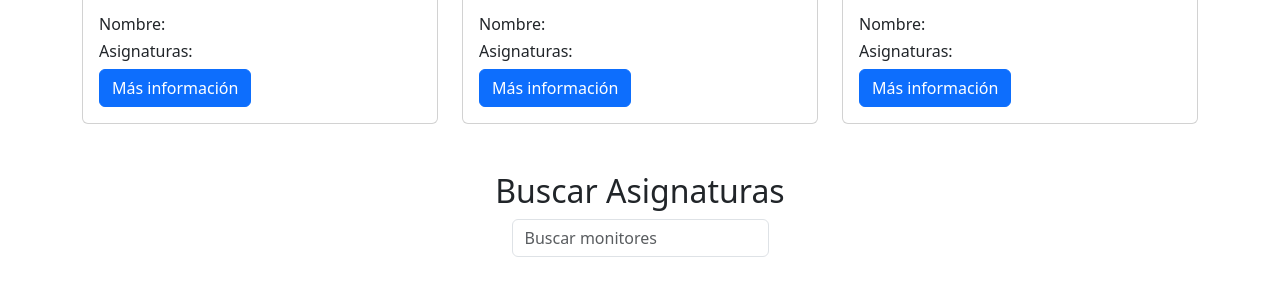
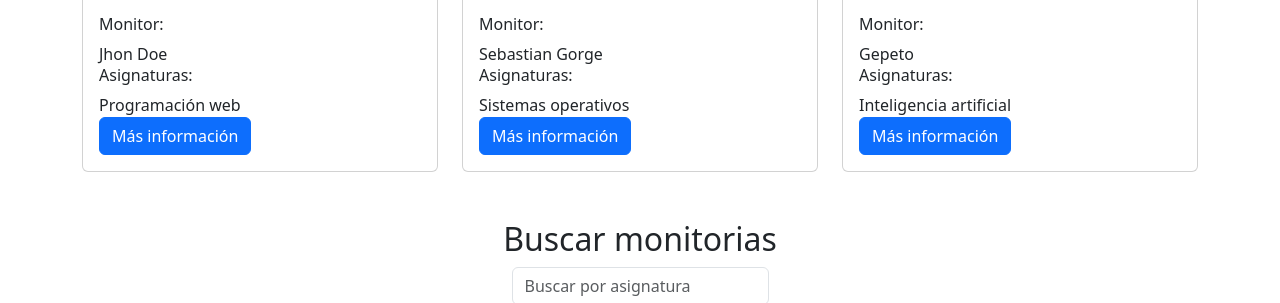
Before and after one commit to 007josecarlos/EasyTutos-V2, a PHP site: page / in a window 1280 px wide. Shown: the part 1475-1778 px from the top of the page. Run offline with PHP 8.4, Linux system fonts and the light colour scheme; some libraries are stand-ins or nearby versions.

Commit message:
añadidas la vista de la informacion del monitor y de la monitoria, se modificaron las cards para que recivieran un vector, cambio la estructura  del index

```diff
--- a/public/css/style.css
+++ b/public/css/style.css
@@ -36,6 +36,7 @@
     border-bottom: solid black 3px;
     display: flex;
     justify-content: space-between;
+    margin-top: 3%;
 }
 
 .twoButtons{
--- a/views/card-asignaturas.php
+++ b/views/card-asignaturas.php
@@ -1,50 +1,30 @@
 <!-- Sección de tarjetas -->
-<div class="container mt-5 mb-5">
+<?php
+// Función para mostrar la lista de monitorias
+function mostrarListaMaterias($monitorias) {
+    echo '<div class="row">';
+    foreach ($monitorias as $monitorias) {
+        echo '<div class="col">
+                <div class="card d-inline-block">
+                  <img src="../public/img/card1.jpeg" class="card-img-top" alt="Monitor 1">
+                  <div class="card-body">
+                    <h6 class="card-title" >Asignatura:</h6>' . $monitorias['asignatura'] .
+                    '<h6 class="card-text">Monitor:</h6>' . $monitorias['monitor'] .
+                  '<br><a href="monitoria.php" class="btn btn-primary">Más información</a>
+                  </div>
+                </div>
+              </div>';
+    }
+    echo '</div>';
+}
 
-  <div class="d-flex flex-column align-items-center">
-    <h2> Buscar Asignaturas</h2>
-    <!-- Barra de búsqueda -->
-    <form class="mb-5">
-      <input class="form-control" type="search" placeholder="Buscar monitores" aria-label="Buscar">
-    </form>
-  </div>
+// Ejemplo de array de monitorias
+$monitorias = array(
+  array('asignatura' => 'Programación web', 'monitor' => 'Jhon Doe'),
+  array('asignatura' => 'Sistemas operativos', 'monitor' => 'Sebastian Gorge'),
+  array('asignatura' => 'Inteligencia artificial', 'monitor' => 'Gepeto')
+);
 
-  <div class="row">
-    <div class="col">
-      <div class="card d-inline-block">
-        <img src="../public/img/card1.jpeg" class="card-img-top" alt="Monitor 1">
-        <div class="card-body">
-          <h6 class="card-title" >Nombre:</h6>
-          <h6 class="card-text">Asignaturas:</h6>
-
-          <a href="ruta/a/mas-informacion" class="btn btn-primary">Más información</a>
-        </div>
-      </div>
-    </div>
-    <!-- Car2 -->
-
-    <div class="col">
-      <div class="card d-inline-block">
-        <img src="../public/img/card1.jpeg" class="card-img-top" alt="Monitor2">
-        <div class="card-body">
-          <h6 class="card-title" >Nombre:</h6>
-          <h6 class="card-text">Asignaturas:</h6>
-          <a href="ruta/a/mas-informacion" class="btn btn-primary">Más información</a>
-        </div>
-      </div>
-    </div>
-
-    <!-- Card 2 -->
-    <div class="col">
-      <div class="card d-inline-block">
-        <img src="../public/img/card1.jpeg" class="card-img-top" alt="Monitor 3">
-        <div class="card-body">
-          <h6 class="card-title" >Nombre:</h6>
-          <h6 class="card-text">Asignaturas:</h6>
-          <a href=".." class="btn btn-primary">Más información</a>
-        </div>
-      </div>
-    </div>
-
-  </div>
-</div>
+// Llama a la función para mostrar la lista de monitorias
+  mostrarListaMaterias($monitorias);
+?>
--- a/views/card.php
+++ b/views/card.php
@@ -1,50 +1,30 @@
 <!-- Sección de tarjetas -->
-<div class="container mt-5 mb-5">
+<?php
+// Función para mostrar la lista de monitores
+function mostrarListaMonitores($monitores) {
+    echo '<div class="row">';
+    foreach ($monitores as $monitores) {
+        echo '<div class="col">
+                <div class="card d-inline-block">
+                  <img src="../public/img/card1.jpeg" class="card-img-top" alt="Monitor 1">
+                  <div class="card-body">
+                    <h6 class="card-title" >Monitor:</h6>' . $monitores['monitor'] .
+                    '<h6 class="card-text">Asignaturas:</h6>' . $monitores['asignatura'] .
+                  '<br><a href="monitor.php" class="btn btn-primary">Más información</a>
+                  </div>
+                </div>
+              </div>';
+    }
+    echo '</div>';
+}
 
-  <div class="d-flex flex-column align-items-center">
-    <h2> Buscar Monitores</h2>
-    <!-- Barra de búsqueda -->
-    <form class="mb-5">
-      <input class="form-control" type="search" placeholder="Buscar monitores" aria-label="Buscar">
-    </form>
-  </div>
+// Ejemplo de array de monitores
+$monitores = array(
+  array('asignatura' => 'Programación web', 'monitor' => 'Jhon Doe'),
+  array('asignatura' => 'Sistemas operativos', 'monitor' => 'Sebastian Gorge'),
+  array('asignatura' => 'Inteligencia artificial', 'monitor' => 'Gepeto')
+);
 
-  <div class="row">
-    <div class="col">
-      <div class="card d-inline-block">
-        <img src="../public/img/card1.jpeg" class="card-img-top" alt="Monitor 1">
-        <div class="card-body">
-          <h6 class="card-title" >Nombre:</h6>
-          <h6 class="card-text">Asignaturas:</h6>
-
-          <a href="ruta/a/mas-informacion" class="btn btn-primary">Más información</a>
-        </div>
-      </div>
-    </div>
-    <!-- Car2 -->
-
-    <div class="col">
-      <div class="card d-inline-block">
-        <img src="../public/img/card1.jpeg" class="card-img-top" alt="Monitor2">
-        <div class="card-body">
-          <h6 class="card-title" >Nombre:</h6>
-          <h6 class="card-text">Asignaturas:</h6>
-          <a href="ruta/a/mas-informacion" class="btn btn-primary">Más información</a>
-        </div>
-      </div>
-    </div>
-
-    <!-- Card 2 -->
-    <div class="col">
-      <div class="card d-inline-block">
-        <img src="../public/img/card1.jpeg" class="card-img-top" alt="Monitor 3">
-        <div class="card-body">
-          <h6 class="card-title" >Nombre:</h6>
-          <h6 class="card-text">Asignaturas:</h6>
-          <a href=".." class="btn btn-primary">Más información</a>
-        </div>
-      </div>
-    </div>
-
-  </div>
-</div>
+// Llama a la función para mostrar la lista de monitores
+  mostrarListaMonitores($monitores);
+?>
--- a/views/index.php
+++ b/views/index.php
@@ -2,6 +2,26 @@
 <?php include 'header.php'; ?>
 <?php include 'nav.php'; ?>
 <?php include 'slider.php'; ?>
-<?php include 'card.php'; ?>
-<?php include 'card-asignaturas.php'; ?>
+<!-- monitores -->
+<div class="container mt-5 mb-5">
+    <div class="d-flex flex-column align-items-center">
+        <h2> Buscar monitores</h2>
+        <!-- Barra de búsqueda -->
+        <form class="mb-5">
+            <input class="form-control" type="search" placeholder="Buscar monitores" aria-label="Buscar">
+        </form>
+    </div>
+    <?php include 'card.php'; ?>
+</div>
+<!-- monitorias -->
+<div class="container mt-5 mb-5">
+    <div class="d-flex flex-column align-items-center">
+        <h2> Buscar monitorias</h2>
+        <!-- Barra de búsqueda -->
+        <form class="mb-5">
+            <input class="form-control" type="search" placeholder="Buscar por asignatura" aria-label="Buscar">
+        </form>
+    </div>
+    <?php include 'card-asignaturas.php'; ?>
+</div>
 <?php include 'footer.php'; ?>
--- a/views/perfilAdmin.php
+++ b/views/perfilAdmin.php
@@ -57,14 +57,11 @@
     <!-- Datos monitor -->
     <div class="col-sm-6">
       <h4>Nombre: <?php if (isset($_SESSION['usuario'])){ echo $_SESSION['nombre'];}?></h4>
-      <h4>Asignaturas: Sistemas operativos II</h4>
       <h4>Correo electronico: <?php if (isset($_SESSION['usuario'])){ echo $_SESSION['usuario'];}?></h4>
       <h4>Numero de telefono: <?php if (isset($_SESSION['usuario'])){ echo $_SESSION['telefono'];}?></h4>
-      <h4>Estado: activo</h4>
     </div>
 </div>
 
-<?php include 'card-monitorias.php'; ?>
 <script src='https://cdnjs.cloudflare.com/ajax/libs/jquery/2.1.3/jquery.min.js'></script>
 <script src="../public/Js/librerias/sweetalert2.min.js"></script>
 <!--<script src="../public/Js/librerias/jquery-3.6.0.min.js"></script>-->
--- a/views/perfil_monitor.php
+++ b/views/perfil_monitor.php
@@ -57,7 +57,7 @@
     <!-- Datos monitor -->
     <div class="col-sm-6">
       <h4>Nombre: <?php if (isset($_SESSION['usuario'])){ echo $_SESSION['nombre'];}?></h4>
-      <h4>Asignaturas: Sistemas operativos II</h4>
+      <!-- Desabilitado temporalmente <h4>Asignaturas: Sistemas operativos </h4>-->
       <h4>Correo electronico: <?php if (isset($_SESSION['usuario'])){ echo $_SESSION['usuario'];}?></h4>
       <h4>Numero de telefono: <?php if (isset($_SESSION['usuario'])){ echo $_SESSION['telefono'];}?></h4>
       <h4>Estado: activo</h4>
@@ -75,7 +75,7 @@
   </div>
   <div class="section-header">
     <h3>Monitorias:</h3>
-    <h2 class="plusButton" href="crear_monitoria.php">+</h2>
+    <h2 class="plusButton" onclick="window.location.href='crear_monitoria.php'">+</h2>
   </div>
 </div>
 
```
Also changed, not shown: views/card-monitorias.php (+19 -40 lines), views/crear_monitoria.php (+5 -5 lines), views/editar_perfil_monitor.php (+6 -4 lines).
